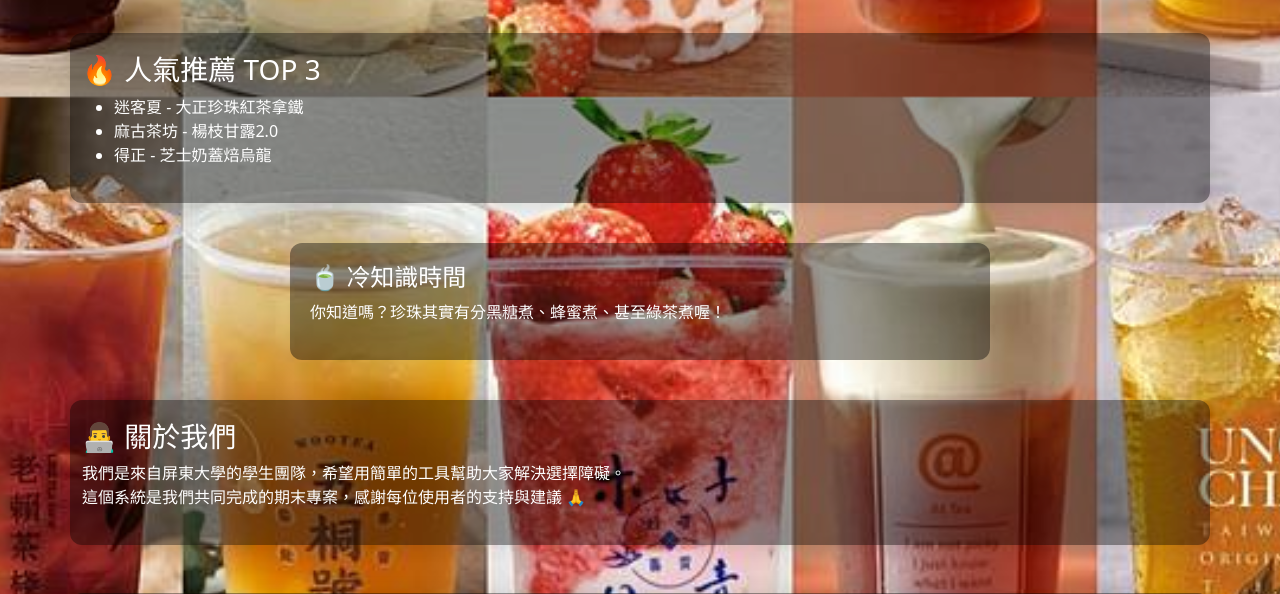
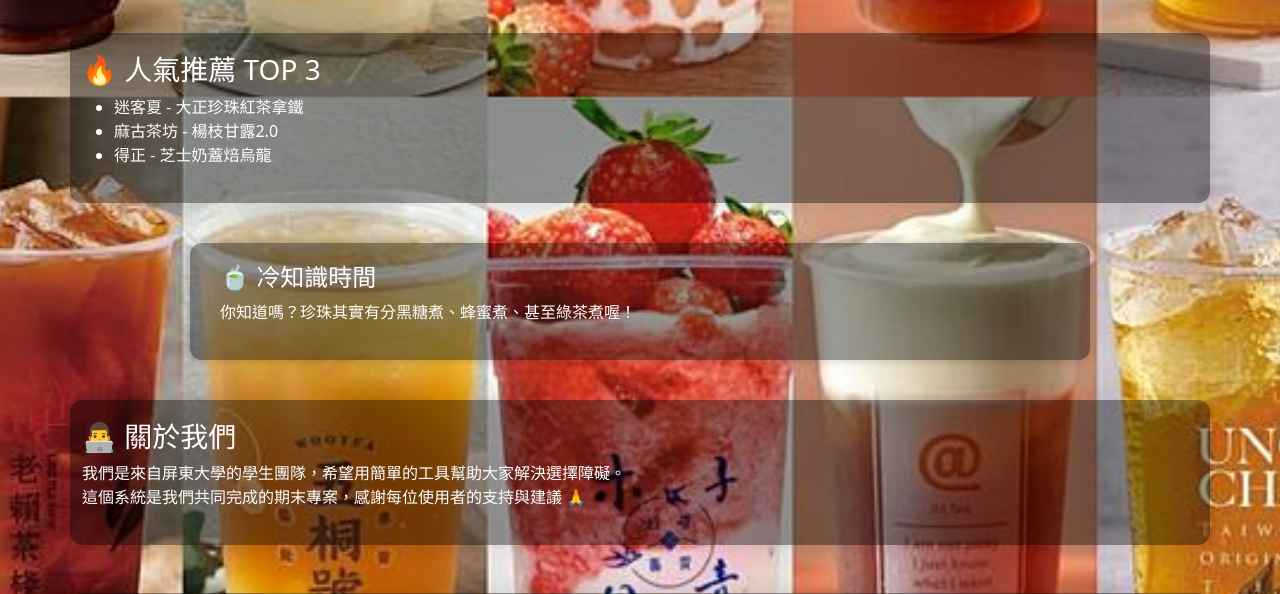
Before and after one commit to BrianThePropeller1037/DrinkSelector, a Flask app: page / in a window 1280 px wide. Shown: the part 703-1297 px from the top of the page. Run offline with Flask 3, Linux system fonts and the light colour scheme.

Commit message:
Update style.css

```diff
--- a/static/style.css
+++ b/static/style.css
@@ -177,3 +177,13 @@ button:hover {
   max-width: 700px;
   margin: 40px auto;
 }
+
+.drink-fact {
+  max-width: 900px;             /* 統一寬度 */
+  margin: 40px auto;
+  background-color: rgba(0, 0, 0, 0.4);
+  color: white;
+  padding: 20px 30px;
+  border-radius: 12px;
+  box-shadow: 0 0 10px rgba(0,0,0,0.2);
+}
```
